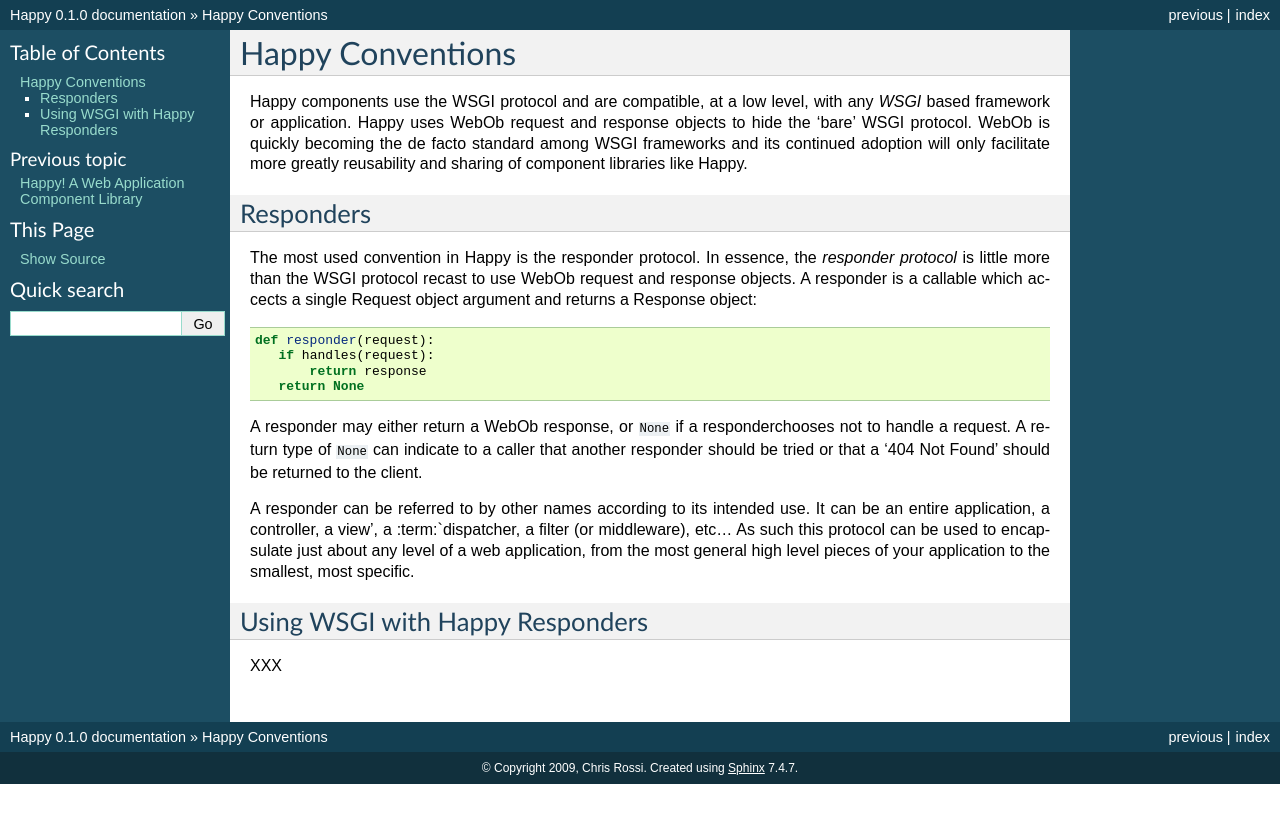
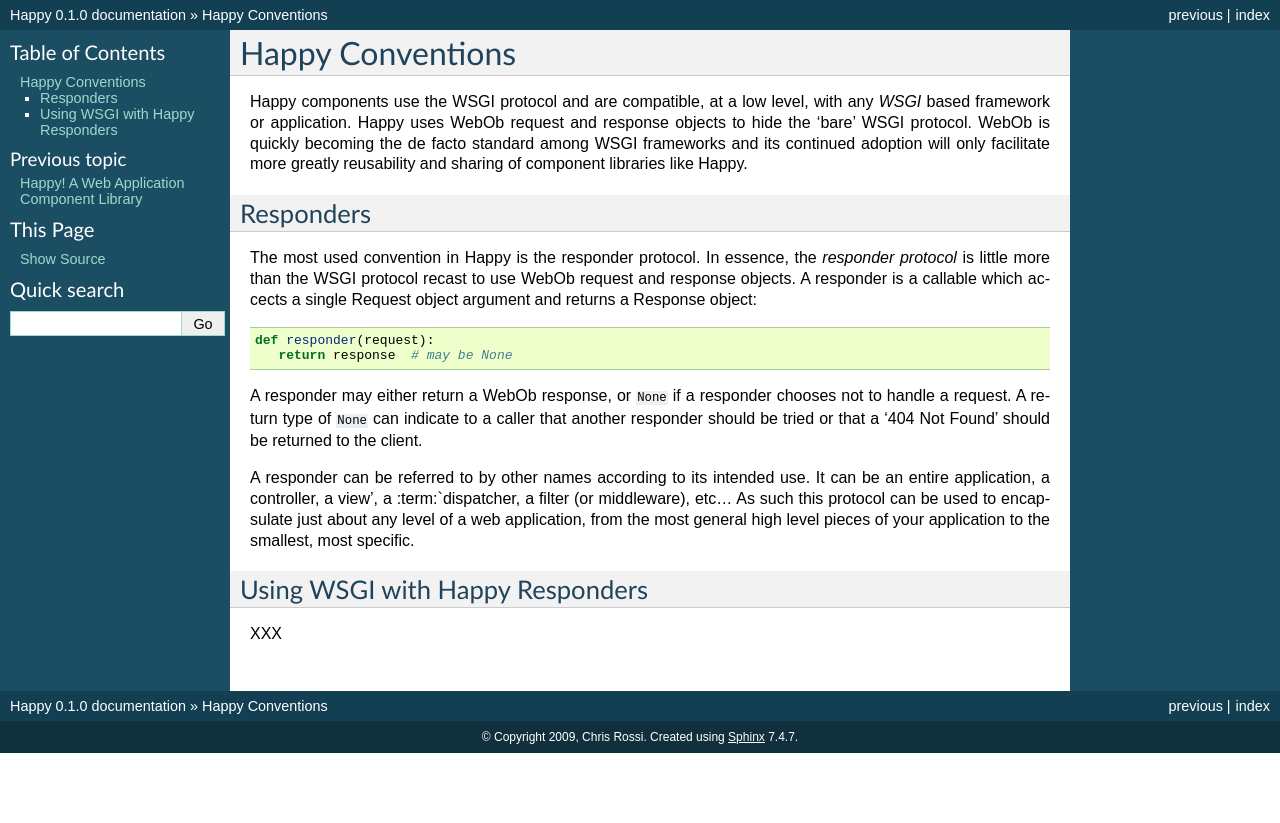
Before and after one commit to chrisrossi/happy, a Sphinx documentation site: the page built from docs/narr/conventions.rst, in a window 1280 px wide. Shown: the top 823 px of the page. Built offline with Sphinx 7.4.7, drawn with Linux system fonts in a browser that asks for light colours.

Commit message:
Fix typos.

```diff
--- a/docs/narr/conventions.rst
+++ b/docs/narr/conventions.rst
@@ -20,12 +20,10 @@
 .. code-block:: python
 
    def responder(request):
-      if handles(request):
-          return response
-      return None
+      return response  # may be None
 
 A responder may either return a :term:`WebOb` response, or ``None`` if a
-responderchooses not to handle a request.  A return type of ``None`` can
+responder chooses not to handle a request.  A return type of ``None`` can
 indicate to a caller that another responder should be tried or that a
 '404 Not Found' should be returned to the client.
 
```
